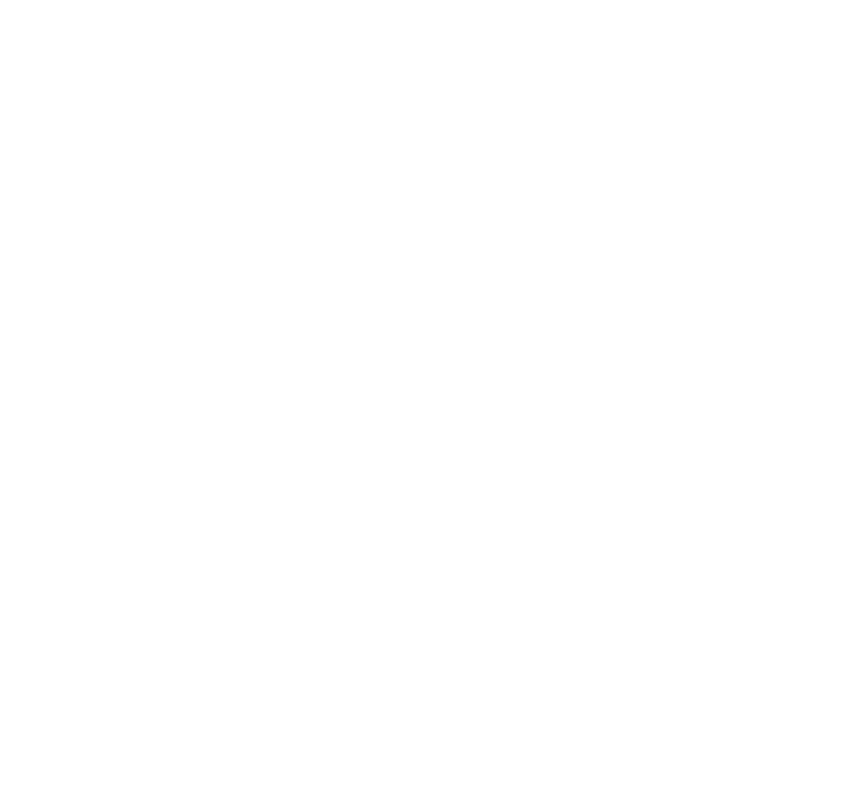
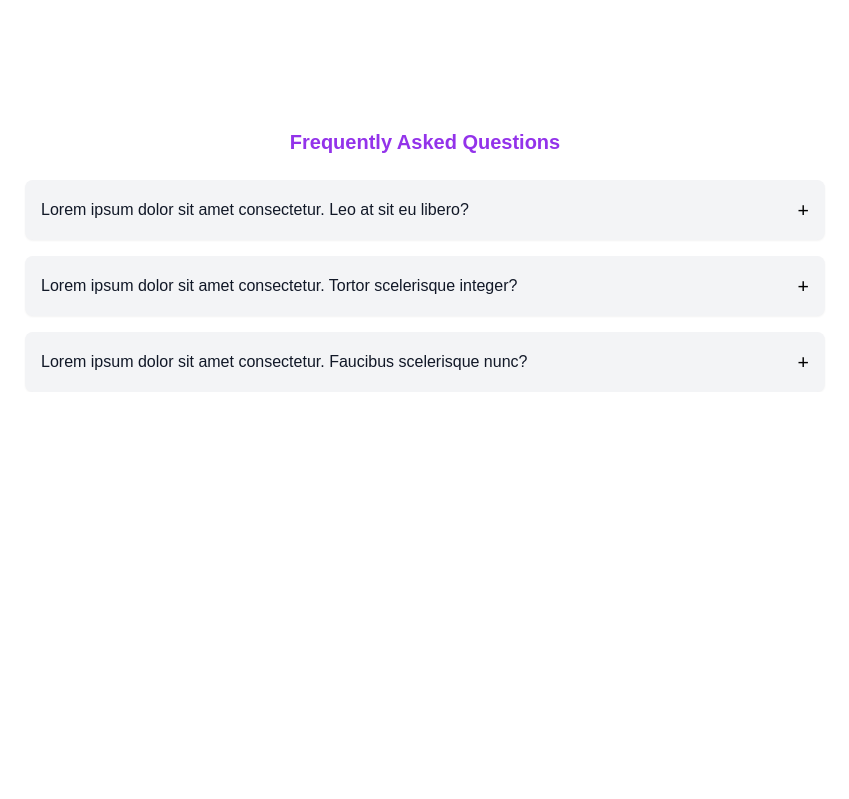
Before and after one commit to SusithD/landing-page, a React (Create React App) app: page / in a window 1280 px wide. Shown: the part 1661-2460 px from the top of the page, without its empty margins (215-1064 px from the left). After the commit the page ends 2053 px from the top, so only its background shows below. Built offline with nearby package versions, Linux system fonts and the light colour scheme.

Commit message:
FAQ Section Enhnacements

```diff
--- a/src/components/FAQSection.jsx
+++ b/src/components/FAQSection.jsx
@@ -1,14 +1,10 @@
-import React, { useState } from 'react';
+import React, { useState } from "react";
 
 const FAQSection = () => {
   const [selectedQuestion, setSelectedQuestion] = useState(null);
 
   const toggleQuestion = (index) => {
-    if (selectedQuestion === index) {
-      setSelectedQuestion(null); // Deselect if the same question is clicked
-    } else {
-      setSelectedQuestion(index); // Select the clicked question
-    }
+    setSelectedQuestion(selectedQuestion === index ? null : index);
   };
 
   const faqData = [
@@ -30,29 +26,42 @@
   ];
 
   return (
-    <section
-      className="relative w-[846px] h-[392px] mt-[1847px] mx-auto gap-[28px] opacity-100"
-    >
-      {/* FAQ Title */}
-      <h2 className="text-2xl font-bold mb-6">Frequently Asked Questions</h2>
+    <section className="w-full max-w-[800px] mx-auto mt-16">
+      {/* Title */}
+      <h2 className="text-center text-xl font-poppins font-semibold text-purple-600 mb-6">
+        Frequently Asked Questions
+      </h2>
 
       {/* FAQ Items */}
+      <div className="space-y-4">
         {faqData.map((item, index) => (
           <div
             key={index}
+            className={`p-4 rounded-lg shadow-sm cursor-pointer transition-all ${
+              selectedQuestion === index
+                ? "bg-purple-100"
+                : "bg-gray-100 hover:bg-purple-50"
+            }`}
             onClick={() => toggleQuestion(index)}
-          className={`${
-            selectedQuestion === index
-              ? "w-[846px] h-[149px] p-[24px_0px_0px_0px] opacity-100" // Selected question style
-              : "w-[846px] h-[76px] p-[24px_0px_0px_0px] opacity-100" // Non-selected question style
-          } bg-[#f3f3f3] rounded-tl-[7px] rounded-tr-[0px] rounded-br-[0px] rounded-bl-[0px] cursor-pointer transition-all`}
           >
-          <h3 className="text-lg font-semibold">{item.question}</h3>
+            <div className="flex justify-between items-center">
+              <h3 className="text-base font-poppins font-medium text-gray-900">
+                {item.question}
+              </h3>
+              <span
+                className={`text-xl transition-transform ${
+                  selectedQuestion === index ? "rotate-180" : "rotate-0"
+                }`}
+              >
+                {selectedQuestion === index ? "−" : "+"}
+              </span>
+            </div>
             {selectedQuestion === index && (
-            <p className="mt-3 text-sm text-[#333333]">{item.answer}</p>
+              <p className="mt-3 text-sm text-gray-700">{item.answer}</p>
             )}
           </div>
         ))}
+      </div>
     </section>
   );
 };
```
Lines whose indentation alone changed are shown as unchanged.
